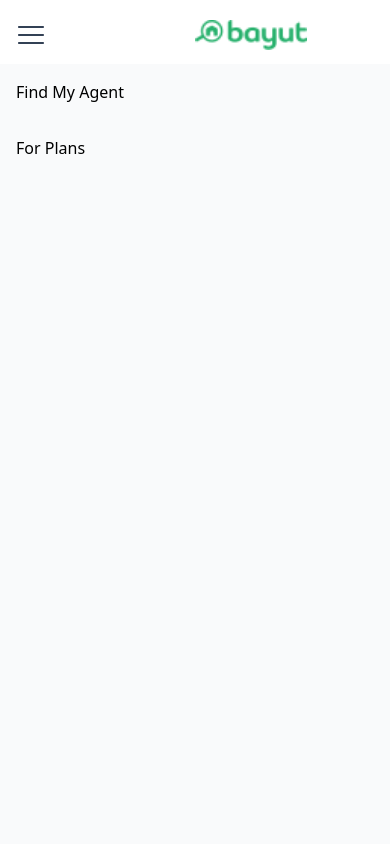
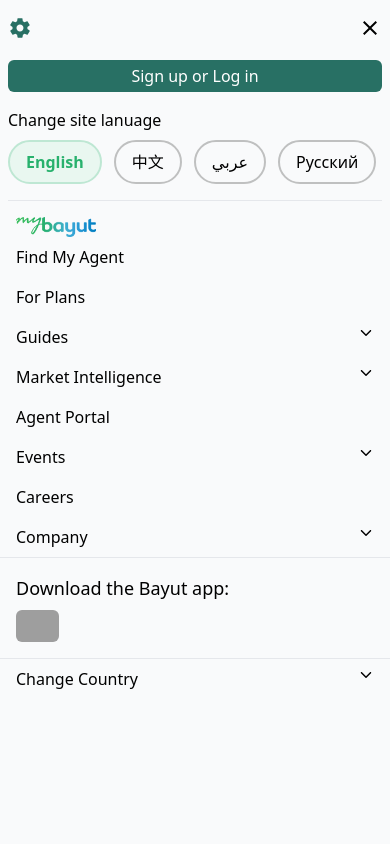
Before and after one commit to Sekai58/bayutClone, a React (Vite) app: page / in a window 390 px wide. Both pictures are taken after a click on the button 31 px from the left and 35 px from the top of the page. Shown: the top 844 px of the page. Built offline with nearby package versions, Linux system fonts and the light colour scheme; grey boxes are pictures that could not be loaded.

Commit message:
Feature:Make responsive sidebar

```diff
--- a/package.json
+++ b/package.json
@@ -7,7 +7,8 @@
     "dev": "vite",
     "build": "tsc && vite build",
     "lint": "eslint . --ext ts,tsx --report-unused-disable-directives --max-warnings 0",
-    "preview": "vite preview"
+    "preview": "vite preview",
+    "host":"vite --host"
   },
   "dependencies": {
     "@reduxjs/toolkit": "^2.0.1",
--- a/src/components/Footer.tsx
+++ b/src/components/Footer.tsx
@@ -12,7 +12,7 @@
   const scrollToTop = () => {
     window.scrollTo({
       top: 0,
-      behavior: "smooth", // Optional: smooth scrolling animation
+      behavior: "smooth",
     });
   };
   return (
--- /dev/null
+++ b/src/components/Navbar/Accordion.tsx
@@ -0,0 +1,36 @@
+import { useState } from "react";
+import { IoIosArrowDown } from "react-icons/io";
+
+type IAccordion = {
+  title: string;
+  list: string[];
+};
+
+const Accordion: React.FC<IAccordion> = (props: IAccordion) => {
+  const [isOpen, setIsOpen] = useState(false);
+  return (
+    <>
+      <header
+        className="flex justify-between px-4 p-2 font-medium"
+        onClick={() => setIsOpen(!isOpen)}
+      >
+        <p>{props.title}</p>
+        <IoIosArrowDown />
+      </header>
+
+      <section className={`content ${isOpen ? "" : "hidden"}`}>
+        <ul className="px-4">
+          {props.list.map((item, idx) => {
+            return (
+              <li key={idx} className="py-1">
+                {item}
+              </li>
+            );
+          })}
+        </ul>
+      </section>
+    </>
+  );
+};
+
+export default Accordion;
--- a/src/components/Navbar/HamburgerMenu.tsx
+++ b/src/components/Navbar/HamburgerMenu.tsx
@@ -2,15 +2,17 @@
 import { Link } from "react-router-dom";
 import { useDispatch, useSelector } from "react-redux";
 import { RootState } from "../../redux/store";
+import { motion } from "framer-motion";
+import { IoMdSettings } from "react-icons/io";
+import { IoMdClose } from "react-icons/io";
+
 import {
   hamburgerToggle,
   hamburgerClose,
 } from "../../redux/features/hamburgerSlice";
+import Accordion from "./Accordion";
 
 const HambergerMenu = () => {
-  //   const data = localStorage.getItem("token");
-  const data = true;
-
   const isOpened = useSelector((state: RootState) => {
     return state.hamburger.value;
   });
@@ -27,15 +29,65 @@
       </button>
 
       {isOpened ? (
-        <div className="fixed top-16 right-0 w-[100%] z-10 bg-gray-50 border-[#d7d7d7] sm:top-16 h-screen sm:px-8">
-          <div className="flex flex-col justify-between h-[80%]">
+        <motion.div
+          initial={{ x: "-100%" }}
+          animate={{ x: 0 }}
+          transition={{ duration: 0.5 }}
+          className="fixed top-0 right-0 w-[100%] z-10 bg-gray-50 border-[#d7d7d7] sm:top-16 h-screen sm:px-8"
+        >
+          <header className="p-2">
+            <div className="flex justify-between pt-2 pb-5 text-2xl">
+              <IoMdSettings className="text-[#287064]" />
+              <IoMdClose
+                onClick={() => {
+                  dispatch(hamburgerClose());
+                }}
+              />
+            </div>
+            <button className="w-full py-1 text-center rounded-md bg-[#287064] text-white">
+              Sign up or Log in
+            </button>
+            <div className="my-4">
+              <p className="font-medium my-2">Change site lanuage</p>
+              <section className="flex gap-3 overflow-x-scroll no-scrollbar">
+                <button className="py-2 px-4 rounded-3xl border-[2px] border-[#bee7d3] bg-[#e9f7f0] text-[#28b16d] font-semibold whitespace-nowrap">
+                  English
+                </button>
+                <button
+                  className="py-2 px-4 rounded-3xl border-[2px] border-[#bfc0c0] hover:bg-[#f1f1f1] whitespace-nowrap"
+                  lang="zh-CN"
+                >
+                  中文
+                </button>
+                <button
+                  className="py-2 px-4 rounded-3xl border-[2px] border-[#bfc0c0] hover:bg-[#f1f1f1] whitespace-nowrap"
+                  lang="ar"
+                >
+                  عربي
+                </button>
+                <button
+                  className="py-2 px-4 rounded-3xl border-[2px] border-[#bfc0c0] hover:bg-[#f1f1f1] whitespace-nowrap"
+                  lang="ru"
+                >
+                  Русский
+                </button>
+              </section>
+            </div>
+            <hr />
+          </header>
+
+          <div className="flex flex-col justify-between  py-2">
             <div className="md:hidden">
-              {data ? (
               <>
-                  <div className="p-2">
-                    <Link to={`/companies`}>
+                <div className="h-5 px-4">
+                  <Link to="#" className="">
+                    <img src="/my_bayut.png" className="h-5" />
+                  </Link>
+                </div>
+
+                <Link to={`/companies`} className="px-2">
                   <button
-                        className={`w-full hover:bg-gray-200  p-2 text-left font-medium mr-4  rounded-[4px]`}
+                    className={`w-full hover:bg-gray-200  p-2 text-left font-medium  rounded-[4px]`}
                     onClick={() => {
                       dispatch(hamburgerClose());
                     }}
@@ -43,11 +95,10 @@
                     Find My Agent
                   </button>
                 </Link>
-                  </div>
-                  <div className="p-2">
-                    <Link to={`/`}>
+
+                <Link to={`/`} className="px-2">
                   <button
-                        className={`w-full hover:bg-gray-200 p-2 text-left font-medium mr-4  rounded-[4px]`}
+                    className={`w-full hover:bg-gray-200 p-2 text-left font-medium  rounded-[4px]`}
                     onClick={() => {
                       dispatch(hamburgerClose());
                     }}
@@ -55,14 +106,83 @@
                     For Plans
                   </button>
                 </Link>
+
+                <Accordion
+                  title="Guides"
+                  list={["Area Guides", "Building Guides", "School Guides"]}
+                />
+
+                <Accordion
+                  title="Market Intelligence"
+                  list={[
+                    "TruValue™",
+                    "Property Prices",
+                    "Dubai Transactions",
+                    "Trends",
+                    "New Projects",
+                  ]}
+                />
+
+                <Link to={`/`} className="px-2">
+                  <button
+                    className={`w-full hover:bg-gray-200 p-2 text-left font-medium mr-4  rounded-[4px]`}
+                    onClick={() => {
+                      dispatch(hamburgerClose());
+                    }}
+                  >
+                    Agent Portal
+                  </button>
+                </Link>
+
+                <Accordion
+                  title="Events"
+                  list={["B3DXB 20222", "Your Home Your Choice"]}
+                />
+
+                <Link to={`/`} className="px-2">
+                  <button
+                    className={`w-full hover:bg-gray-200 p-2 text-left font-medium mr-4  rounded-[4px]`}
+                    onClick={() => {
+                      dispatch(hamburgerClose());
+                    }}
+                  >
+                    Careers
+                  </button>
+                </Link>
+
+                <Accordion
+                  title="Company"
+                  list={[
+                    "About Us",
+                    "Contact Us",
+                    "Terms of Use",
+                    "Privacy Policy",
+                  ]}
+                />
+              </>
             </div>
-                </>
-              ) : (
-                <></>
-              )}
+            <hr />
+            <div className="p-4">
+              <p className="text-lg font-medium mb-2">
+                Download the Bayut app:
+              </p>
+              <img src="/googlePlay.png" className="h-8 rounded-md w-fit" />
             </div>
+
+            <hr />
+            <Accordion
+              title="Change Country"
+              list={[
+                "Pakistan",
+                "Saudi Arabia",
+                "Jordan",
+                "Philippines",
+                "Indonesia",
+                "Egypt",
+              ]}
+            />
           </div>
-        </div>
+        </motion.div>
       ) : (
         <></>
       )}
--- a/src/index.css
+++ b/src/index.css
@@ -21,3 +21,7 @@
 .slick-next:before {
   content: "" !important;
 }
+
+.no-scrollbar::-webkit-scrollbar {
+  display: none;
+}
```
Lines whose indentation alone changed are shown as unchanged.
